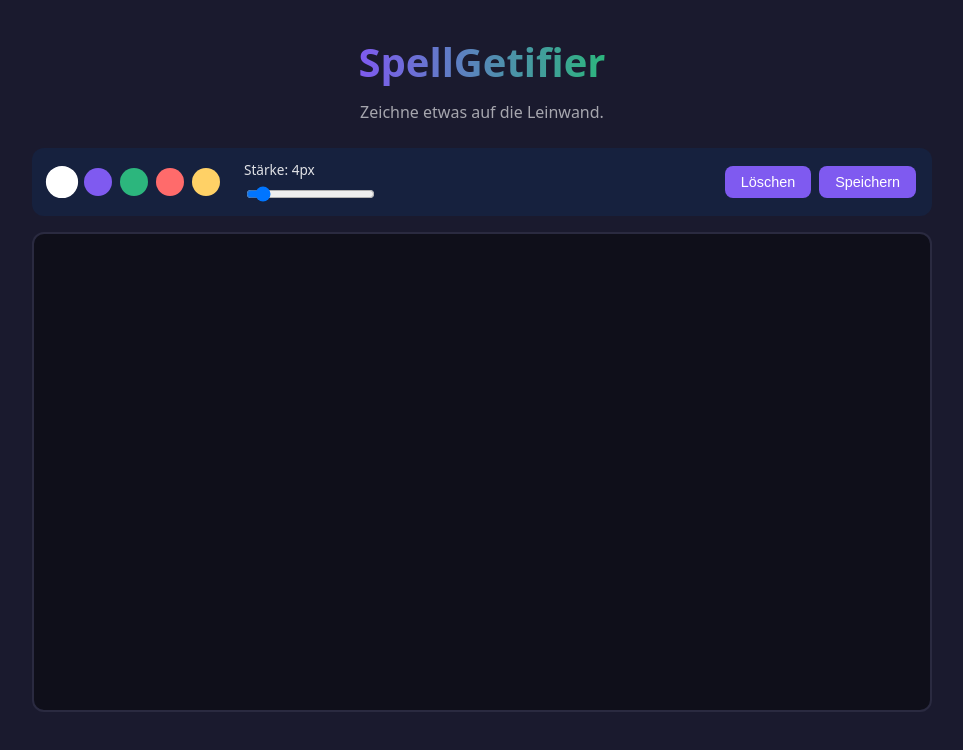
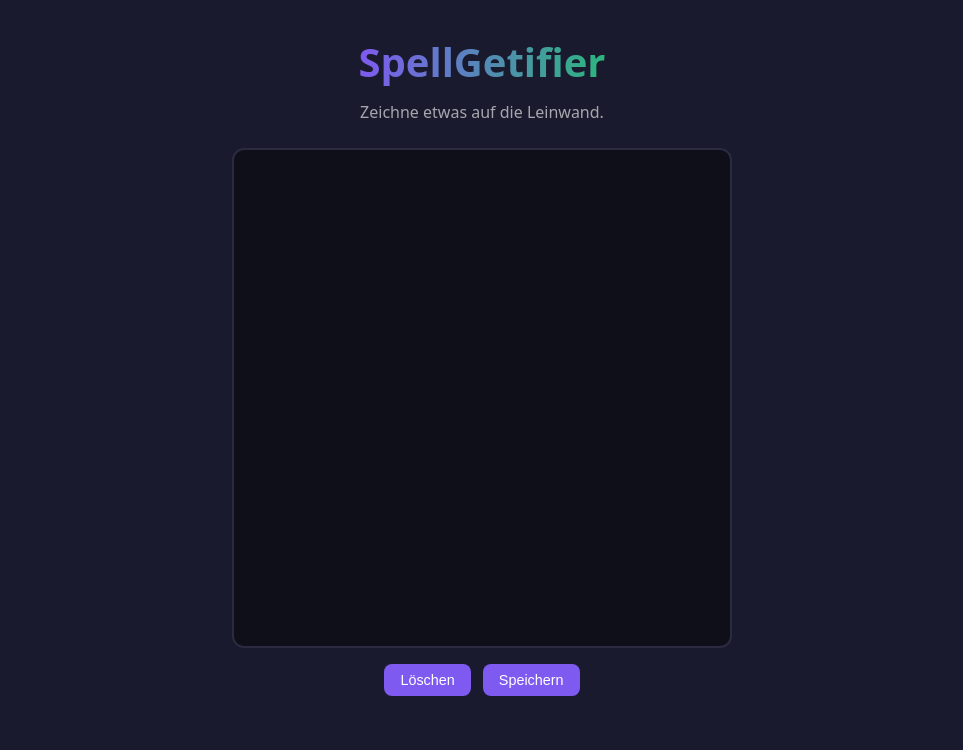
Before and after one commit to bastiwaterloo/SpellGetifier, a React (Vite) app: page / in a window 1280 px wide. Shown: the top 750 px of the page, without its empty margins (158-1121 px from the left). Built offline with nearby package versions, Linux system fonts and the light colour scheme.

Commit message:
- slight cleanup

```diff
--- a/src/components/DrawingCanvas.css
+++ b/src/components/DrawingCanvas.css
@@ -1,56 +1,14 @@
 .drawing {
-  display: flex;
+  display: inline-flex;
   flex-direction: column;
+  align-items: center;
   gap: 1rem;
-  width: 100%;
-  max-width: 900px;
-}
-
-.drawing__toolbar {
-  display: flex;
-  flex-wrap: wrap;
-  align-items: center;
-  gap: 1.5rem;
-  padding: 0.75rem 1rem;
-  background: #16213e;
-  border-radius: 12px;
-}
-
-.drawing__colors {
-  display: flex;
-  gap: 0.5rem;
-}
-
-.drawing__swatch {
-  width: 28px;
-  height: 28px;
-  border-radius: 50%;
-  border: 2px solid transparent;
-  cursor: pointer;
-  padding: 0;
-  transition: transform 0.1s ease, border-color 0.1s ease;
-}
-
-.drawing__swatch:hover {
-  transform: scale(1.1);
-}
-
-.drawing__swatch.is-active {
-  border-color: #fff;
-  transform: scale(1.15);
-}
-
-.drawing__size {
-  display: flex;
-  flex-direction: column;
-  font-size: 0.85rem;
-  gap: 0.25rem;
 }
 
 .drawing__actions {
   display: flex;
-  gap: 0.5rem;
-  margin-left: auto;
+  justify-content: center;
+  gap: 0.75rem;
 }
 
 .drawing__actions button {
@@ -69,11 +27,10 @@
 }
 
 .drawing__canvas {
-  width: 100%;
-  height: 60vh;
   background: #0f0f1a;
   border: 2px solid #2a2a40;
   border-radius: 12px;
   cursor: crosshair;
   touch-action: none;
+  align-self: center;
 }
--- a/src/components/DrawingCanvas.jsx
+++ b/src/components/DrawingCanvas.jsx
@@ -1,44 +1,31 @@
-import { useRef, useEffect, useState, useCallback } from 'react'
+import { useRef, useEffect, useCallback } from 'react'
+import { CANVAS_WIDTH, CANVAS_HEIGHT, STROKE_COLOR, STROKE_WIDTH } from '../config.js'
 import './DrawingCanvas.css'
-
-const COLORS = ['#ffffff', '#7f5af0', '#2cb67d', '#ff6b6b', '#ffd166', '#ffffff00']
 
 function DrawingCanvas() {
   const canvasRef = useRef(null)
   const contextRef = useRef(null)
   const isDrawingRef = useRef(false)
 
-  const [color, setColor] = useState('#ffffff')
-  const [lineWidth, setLineWidth] = useState(4)
-
-  // Canvas an die angezeigte Größe anpassen, ohne den Inhalt zu verlieren.
+  // Canvas mit fester Größe einrichten (HiDPI-fähig).
   const setupCanvas = useCallback(() => {
     const canvas = canvasRef.current
     if (!canvas) return
 
-    const rect = canvas.getBoundingClientRect()
     const dpr = window.devicePixelRatio || 1
 
-    const snapshot = canvas.toDataURL()
-
-    canvas.width = rect.width * dpr
-    canvas.height = rect.height * dpr
+    canvas.width = CANVAS_WIDTH * dpr
+    canvas.height = CANVAS_HEIGHT * dpr
 
     const ctx = canvas.getContext('2d')
     ctx.scale(dpr, dpr)
     ctx.lineCap = 'round'
     ctx.lineJoin = 'round'
     contextRef.current = ctx
-
-    const img = new Image()
-    img.onload = () => ctx.drawImage(img, 0, 0, rect.width, rect.height)
-    img.src = snapshot
   }, [])
 
   useEffect(() => {
     setupCanvas()
-    window.addEventListener('resize', setupCanvas)
-    return () => window.removeEventListener('resize', setupCanvas)
   }, [setupCanvas])
 
   const getPos = (event) => {
@@ -55,8 +42,8 @@ function DrawingCanvas() {
     event.preventDefault()
     const ctx = contextRef.current
     const { x, y } = getPos(event)
-    ctx.strokeStyle = color
-    ctx.lineWidth = lineWidth
+    ctx.strokeStyle = STROKE_COLOR
+    ctx.lineWidth = STROKE_WIDTH
     ctx.beginPath()
     ctx.moveTo(x, y)
     isDrawingRef.current = true
@@ -93,44 +80,10 @@ function DrawingCanvas() {
 
   return (
     <div className="drawing">
-      <div className="drawing__toolbar">
-        <div className="drawing__colors">
-          {COLORS.slice(0, 5).map((c) => (
-            <button
-              key={c}
-              type="button"
-              className={`drawing__swatch${color === c ? ' is-active' : ''}`}
-              style={{ background: c }}
-              onClick={() => setColor(c)}
-              aria-label={`Farbe ${c}`}
-            />
-          ))}
-        </div>
-
-        <label className="drawing__size">
-          Stärke: {lineWidth}px
-          <input
-            type="range"
-            min="1"
-            max="40"
-            value={lineWidth}
-            onChange={(e) => setLineWidth(Number(e.target.value))}
-          />
-        </label>
-
-        <div className="drawing__actions">
-          <button type="button" onClick={clearCanvas}>
-            Löschen
-          </button>
-          <button type="button" onClick={downloadCanvas}>
-            Speichern
-          </button>
-        </div>
-      </div>
-
       <canvas
         ref={canvasRef}
         className="drawing__canvas"
+        style={{ width: CANVAS_WIDTH, height: CANVAS_HEIGHT }}
         onMouseDown={startDrawing}
         onMouseMove={draw}
         onMouseUp={stopDrawing}
@@ -139,6 +92,15 @@ function DrawingCanvas() {
         onTouchMove={draw}
         onTouchEnd={stopDrawing}
       />
+
+      <div className="drawing__actions">
+        <button type="button" onClick={clearCanvas}>
+          Löschen
+        </button>
+        <button type="button" onClick={downloadCanvas}>
+          Speichern
+        </button>
+      </div>
     </div>
   )
 }
--- /dev/null
+++ b/src/config.js
@@ -0,0 +1,5 @@
+export const CANVAS_WIDTH = 500
+export const CANVAS_HEIGHT = 500
+
+export const STROKE_COLOR = '#ffffff'
+export const STROKE_WIDTH = 2
```
